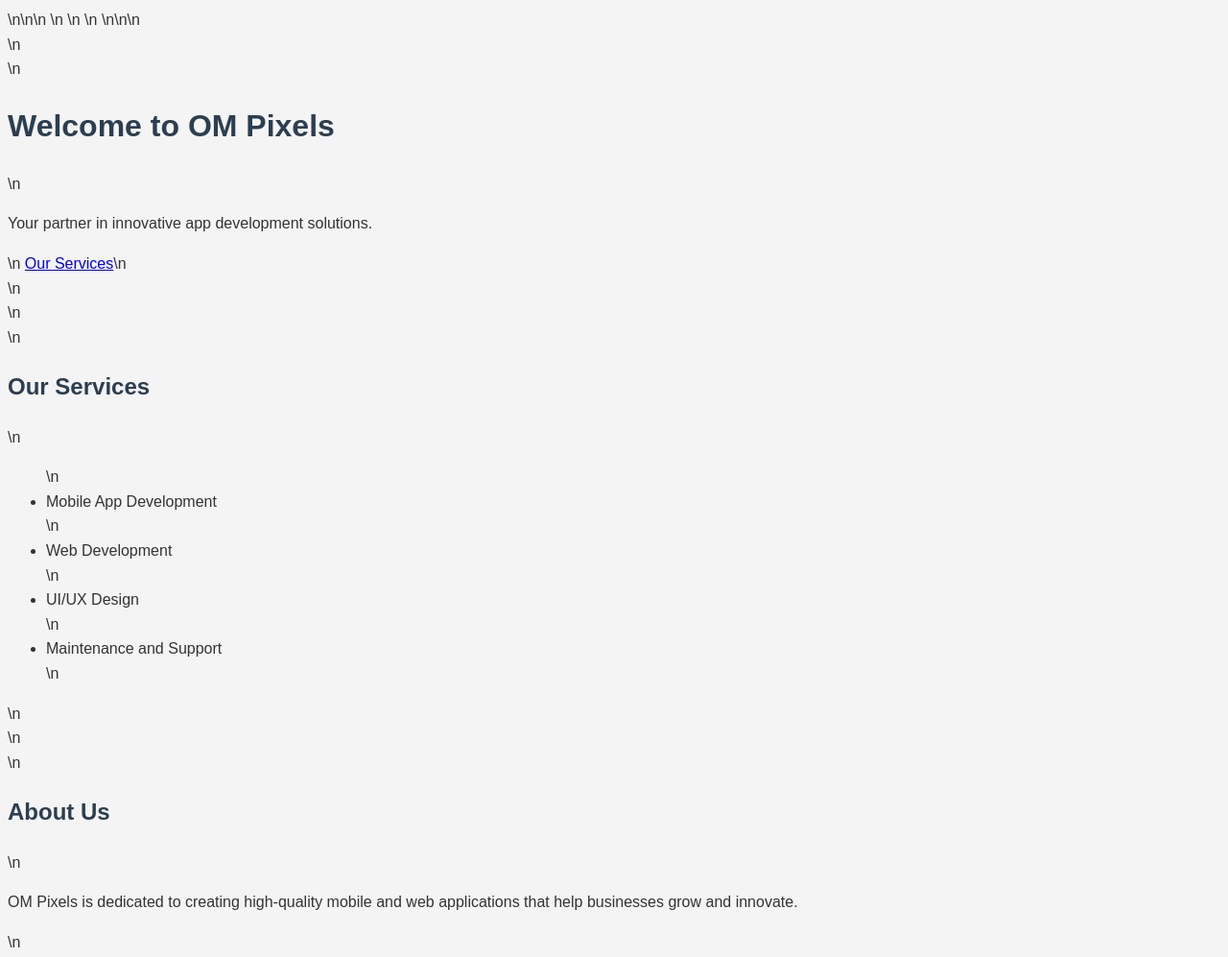
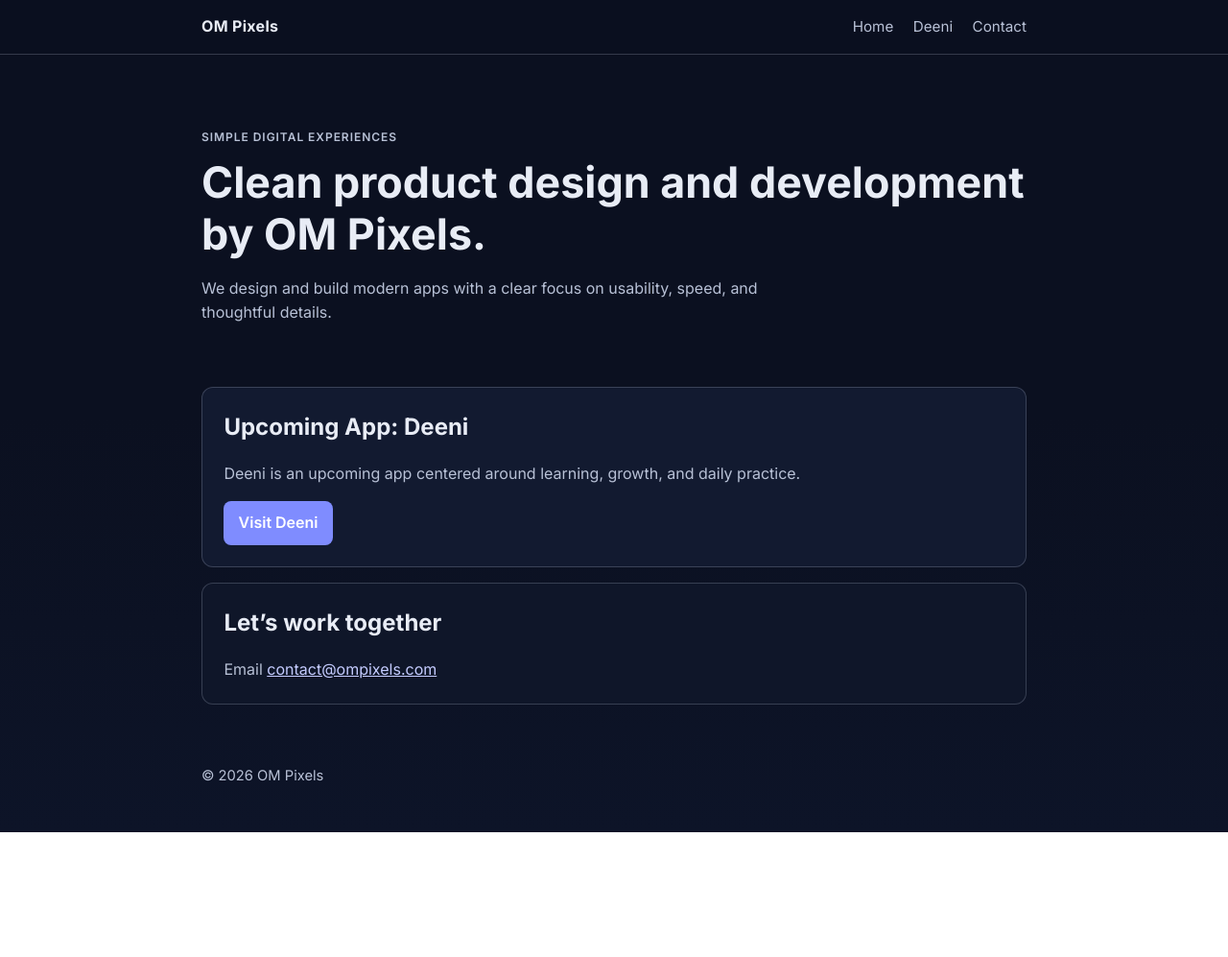
Before and after one commit to ByteBreezeStudio/OM-Pixels-Website, a plain HTML site: page index.html in a window 1280 px wide. Shown: the top 997 px of the page at 96% size. After the commit the page ends 867 px from the top, so only its background shows below. Drawn offline with Linux system fonts and the light colour scheme.

Commit message:
Simplify homepage with minimal layout and Deeni link

```diff
--- a/index.html
+++ b/index.html
@@ -1 +1,62 @@
-<!DOCTYPE html>\n<html lang="en">\n<head>\n    <meta charset="UTF-8">\n    <meta name="viewport" content="width=device-width, initial-scale=1.0">\n    <title>OM Pixels - App Development Company</title>\n    <link rel="stylesheet" href="styles.css">\n</head>\n<body>\n    <header>\n        <div class="hero">\n            <h1>Welcome to OM Pixels</h1>\n            <p>Your partner in innovative app development solutions.</p>\n            <a href="#services" class="btn">Our Services</a>\n        </div>\n    </header>\n    <section id="services">\n        <h2>Our Services</h2>\n        <ul>\n            <li>Mobile App Development</li>\n            <li>Web Development</li>\n            <li>UI/UX Design</li>\n            <li>Maintenance and Support</li>\n        </ul>\n    </section>\n    <section id="about">\n        <h2>About Us</h2>\n        <p>OM Pixels is dedicated to creating high-quality mobile and web applications that help businesses grow and innovate.</p>\n    </section>\n    <section id="contact">\n        <h2>Contact Us</h2>\n        <p>Email: contact@ompixels.com</p>\n        <p>Phone: (123) 456-7890</p>\n    </section>\n    <footer>\n        <p>&copy; 2026 OM Pixels. All rights reserved.</p>\n    </footer>\n</body>\n</html>
+<!DOCTYPE html>
+<html lang="en">
+  <head>
+    <meta charset="UTF-8" />
+    <meta name="viewport" content="width=device-width, initial-scale=1.0" />
+    <title>OM Pixels</title>
+    <link rel="preconnect" href="https://fonts.googleapis.com" />
+    <link rel="preconnect" href="https://fonts.gstatic.com" crossorigin />
+    <link
+      href="https://fonts.googleapis.com/css2?family=Inter:wght@400;500;600;700&display=swap"
+      rel="stylesheet"
+    />
+    <link rel="stylesheet" href="styles.css" />
+  </head>
+  <body>
+    <header class="site-header">
+      <div class="container nav">
+        <a href="#" class="logo">OM Pixels</a>
+        <nav>
+          <a href="#home">Home</a>
+          <a href="#deeni">Deeni</a>
+          <a href="#contact">Contact</a>
+        </nav>
+      </div>
+    </header>
+
+    <main id="home" class="container">
+      <section class="hero">
+        <p class="eyebrow">Simple digital experiences</p>
+        <h1>Clean product design and development by OM Pixels.</h1>
+        <p>
+          We design and build modern apps with a clear focus on usability,
+          speed, and thoughtful details.
+        </p>
+      </section>
+
+      <section id="deeni" class="panel">
+        <h2>Upcoming App: Deeni</h2>
+        <p>
+          Deeni is an upcoming app centered around learning, growth, and daily
+          practice.
+        </p>
+        <a class="btn" href="https://deeni.app" target="_blank" rel="noopener noreferrer"
+          >Visit Deeni</a
+        >
+      </section>
+
+      <section id="contact" class="panel panel-soft">
+        <h2>Let’s work together</h2>
+        <p>
+          Email <a href="mailto:contact@ompixels.com">contact@ompixels.com</a>
+        </p>
+      </section>
+    </main>
+
+    <footer class="site-footer">
+      <div class="container">
+        <p>© 2026 OM Pixels</p>
+      </div>
+    </footer>
+  </body>
+</html>
--- a/styles.css
+++ b/styles.css
@@ -1,62 +1,139 @@
-.container {
-  max-width: 1200px;
-  margin: 0 auto;
-  padding: 20px;
+:root {
+  --bg: #0b1020;
+  --surface: #121a30;
+  --surface-soft: #0f1629;
+  --text: #e8ecf5;
+  --muted: #b8c1d6;
+  --line: rgba(184, 193, 214, 0.24);
+  --accent: #7f8cff;
+}
+
+* {
+  box-sizing: border-box;
+}
+
+html,
+body {
+  margin: 0;
+  padding: 0;
 }
 
 body {
-  font-family: 'Arial', sans-serif;
+  font-family: 'Inter', system-ui, -apple-system, Segoe UI, Roboto, sans-serif;
+  background: linear-gradient(180deg, #0b1020, #0b1020 50%, #0d1428);
+  color: var(--text);
   line-height: 1.6;
-  color: #333;
-  background-color: #f4f4f4;
 }
 
-h1, h2, h3, h4, h5, h6 {
-  font-weight: bold;
-  color: #2c3e50;
+.container {
+  width: min(860px, 92vw);
+  margin: 0 auto;
 }
 
-.header {
-  background: #3498db;
-  color: #fff;
-  padding: 10px 0;
-  text-align: center;
+.site-header {
+  border-bottom: 1px solid var(--line);
+  background: rgba(11, 16, 32, 0.92);
+  position: sticky;
+  top: 0;
 }
 
-.navbar {
+.nav {
   display: flex;
-  justify-content: center;
-  background: #2980b9;
+  justify-content: space-between;
+  align-items: center;
+  padding: 0.95rem 0;
 }
 
-.navbar a {
-  color: white;
-  padding: 14px 20px;
+.logo {
+  color: var(--text);
   text-decoration: none;
-  text-align: center;
+  font-weight: 700;
+  letter-spacing: 0.02em;
 }
 
-.navbar a:hover {
-  background: #1abc9c;
+nav a {
+  color: var(--muted);
+  text-decoration: none;
+  margin-left: 1rem;
+  font-size: 0.95rem;
 }
 
-.card {
-  background: white;
-  border-radius: 5px;
-  box-shadow: 0 2px 5px rgba(0,0,0,0.1);
-  margin: 10px;
-  padding: 15px;
+nav a:hover {
+  color: var(--text);
 }
 
-.footer {
-  text-align: center;
-  padding: 10px 0;
-  background: #2980b9;
-  color: white;
+.hero {
+  padding: 4rem 0 2rem;
 }
 
-@media (max-width: 768px) {
-  .navbar {
-    flex-direction: column;
+.eyebrow {
+  color: var(--accent);
+  text-transform: uppercase;
+  letter-spacing: 0.08em;
+  font-size: 0.75rem;
+  font-weight: 600;
+}
+
+h1,
+h2 {
+  margin: 0;
+}
+
+h1 {
+  margin-top: 0.5rem;
+  font-size: clamp(1.8rem, 4.3vw, 2.8rem);
+  line-height: 1.2;
+}
+
+.hero p {
+  max-width: 62ch;
+  color: var(--muted);
+}
+
+.panel {
+  background: var(--surface);
+  border: 1px solid var(--line);
+  border-radius: 12px;
+  padding: 1.4rem;
+  margin: 1rem 0;
+}
+
+.panel-soft {
+  background: var(--surface-soft);
+}
+
+.panel p {
+  color: var(--muted);
+  margin-bottom: 0;
+}
+
+.btn {
+  display: inline-block;
+  margin-top: 1rem;
+  background: var(--accent);
+  color: white;
+  text-decoration: none;
+  padding: 0.62rem 0.95rem;
+  border-radius: 8px;
+  font-weight: 600;
+}
+
+#contact a {
+  color: #c5ccff;
+}
+
+.site-footer {
+  padding: 2rem 0;
+  color: var(--muted);
+  font-size: 0.92rem;
+}
+
+@media (max-width: 640px) {
+  nav {
+    display: none;
+  }
+
+  .hero {
+    padding-top: 3rem;
   }
 }
```
